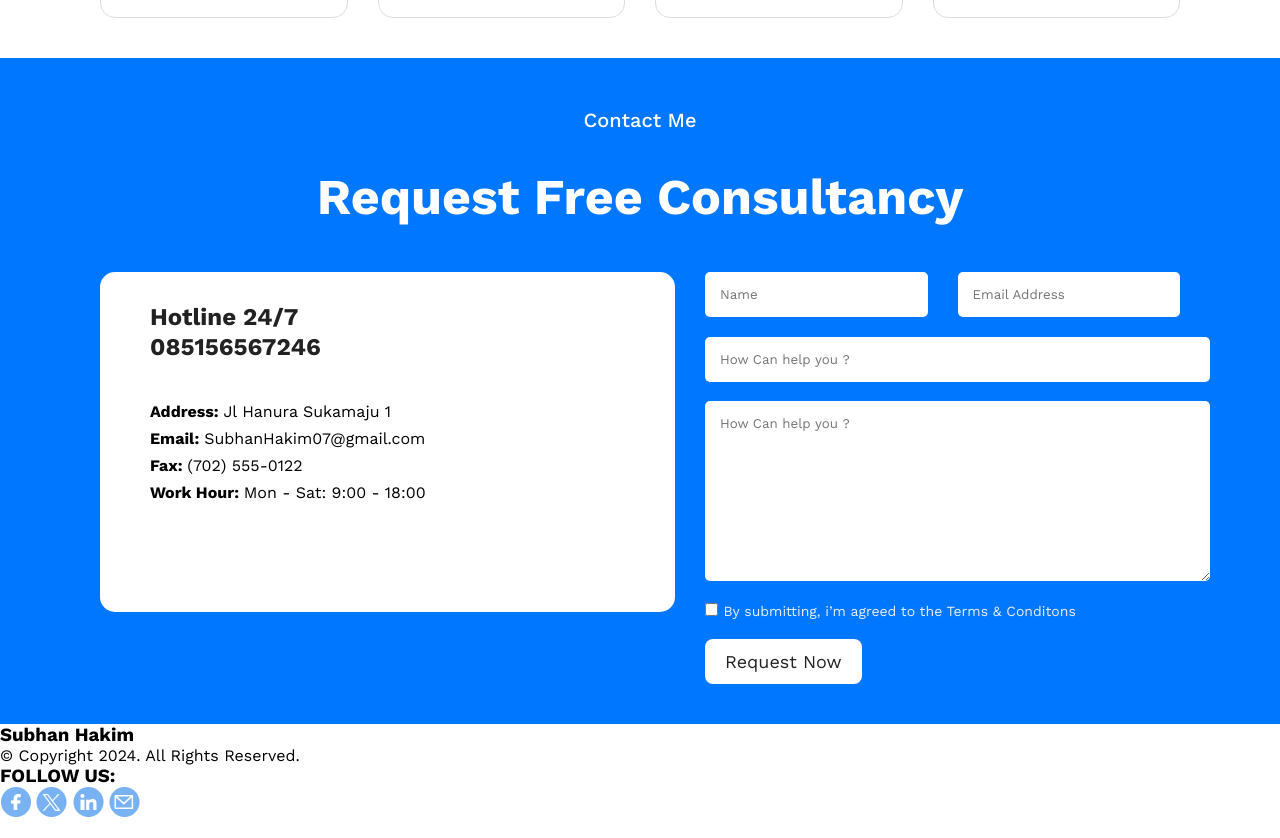
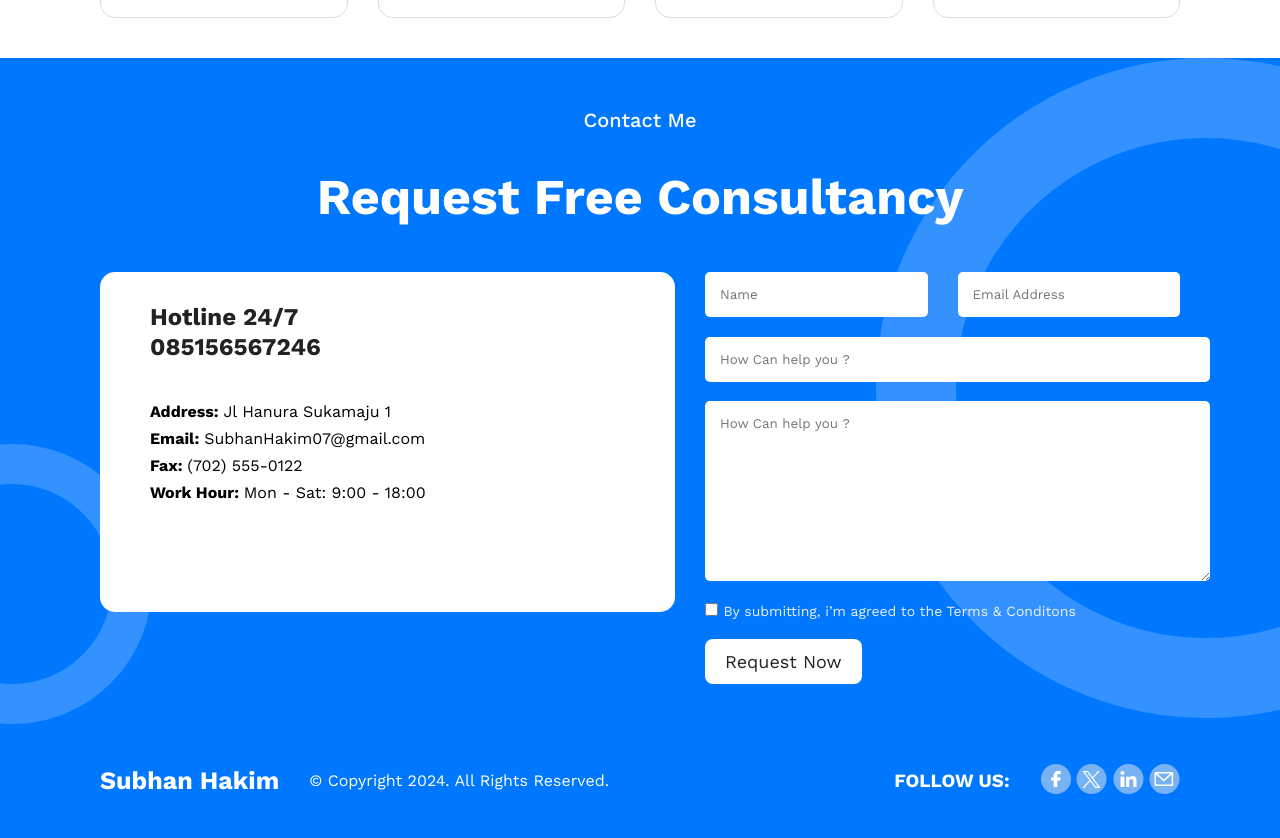
Before and after one commit to SubhanHakim/SIN-Project, a plain HTML site: page index.html in a window 1280 px wide. Shown: the part 4828-5666 px from the top of the page. Drawn offline with nearby package versions, Linux system fonts and the light colour scheme; a web font is replaced by a local one.

Commit message:
Versi Desktop Done

```diff
--- a/index.html
+++ b/index.html
@@ -361,7 +361,9 @@
     <!-- Testimonial end -->
 
     <!-- Contact Section -->
-    <section id="contact">
+    <section id="contact" style="overflow: hidden;">
+      <div class="circle"></div>
+      <div class="circle2"></div>
       <div class="bg-contact">
         <div class="text-center">
           <h2 class="text-section">Contact Me</h2>
@@ -426,18 +428,20 @@
     <!-- Contact End -->
 
     <!-- Footer -->
-    <footer>
-      <div>
-        <div>
+    <footer style="position: sticky;">
+      <div class="footer-content">
+        <div class="footer-text">
           <h3>Subhan Hakim</h3>
           <p>&#169; Copyright 2024. All Rights Reserved.</p>
         </div>
-        <div>
+        <div class="footer-subhead">
           <h3>FOLLOW US:</h3>
-          <a href="#"><img src="assets/facebook icon.png" alt="" /></a>
-          <a href="#"><img src="assets/icon_x.png" alt="" /></a>
-          <a href="#"><img src="assets/icon linkedin.png" alt="" /></a>
-          <a href="#"><img src="assets/icon email.png" alt="" /></a>
+          <div>
+            <a href="#"><img src="assets/facebook icon.png" alt="" /></a>
+            <a href="#"><img src="assets/icon_x.png" alt="" /></a>
+            <a href="#"><img src="assets/icon linkedin.png" alt="" /></a>
+            <a href="#"><img src="assets/icon email.png" alt="" /></a>
+          </div>
         </div>
       </div>
     </footer>
--- a/style.css
+++ b/style.css
@@ -348,6 +348,7 @@ header {
 
 #contact {
   background-color: var(--primaryColor);
+  position: relative;
 }
 
 .bg-contact {
@@ -422,3 +423,56 @@ header {
   display: flex;
   flex-direction: column;
 }
+
+footer {
+  background-color: var(--primaryColor);
+  padding: 40px 100px;
+}
+
+.footer-content {
+  display: flex;
+  justify-content: space-between;
+  align-items: center;
+}
+
+.footer-text {
+  display: flex;
+  align-items: center;
+  gap: 30px;
+  color: white;
+}
+
+.footer-text h3 {
+  font-size: 25px;
+  line-height: 25px;
+  font-weight: 700;
+}
+
+.footer-subhead {
+  display: flex;
+  align-items: center;
+  gap: 30px;
+  color: white;
+}
+
+.circle {
+  width: 500px;
+  height: 500px;
+  border: #fff solid 80px;
+  border-radius: 100%;
+  opacity: 0.2;
+  position: absolute;
+  right: -20%;
+  overflow: hidden;
+}
+.circle2 {
+  width: 200px;
+  height: 200px;
+  border: #fff solid 40px;
+  border-radius: 100%;
+  opacity: 0.2;
+  position: absolute;
+  left: -10%;
+  bottom: 0;
+  overflow: hidden;
+}
```
